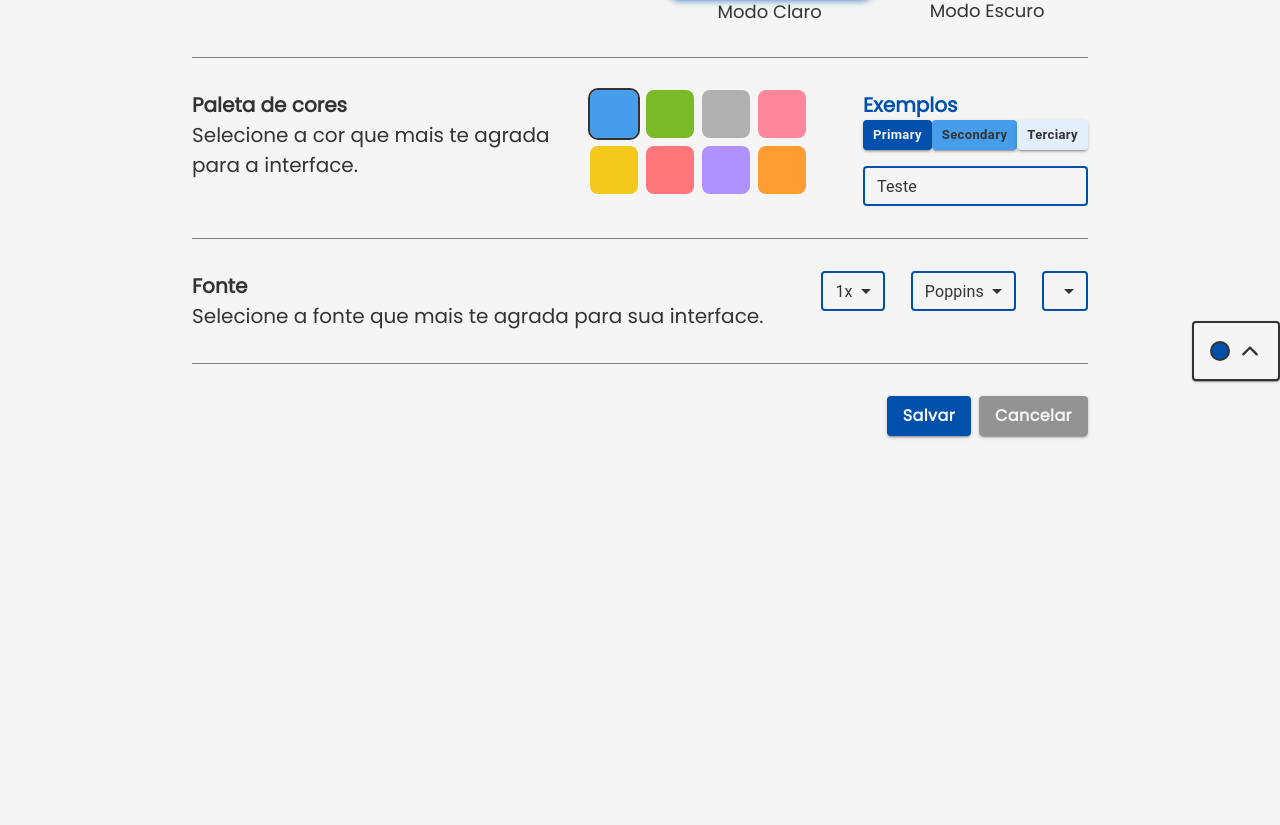
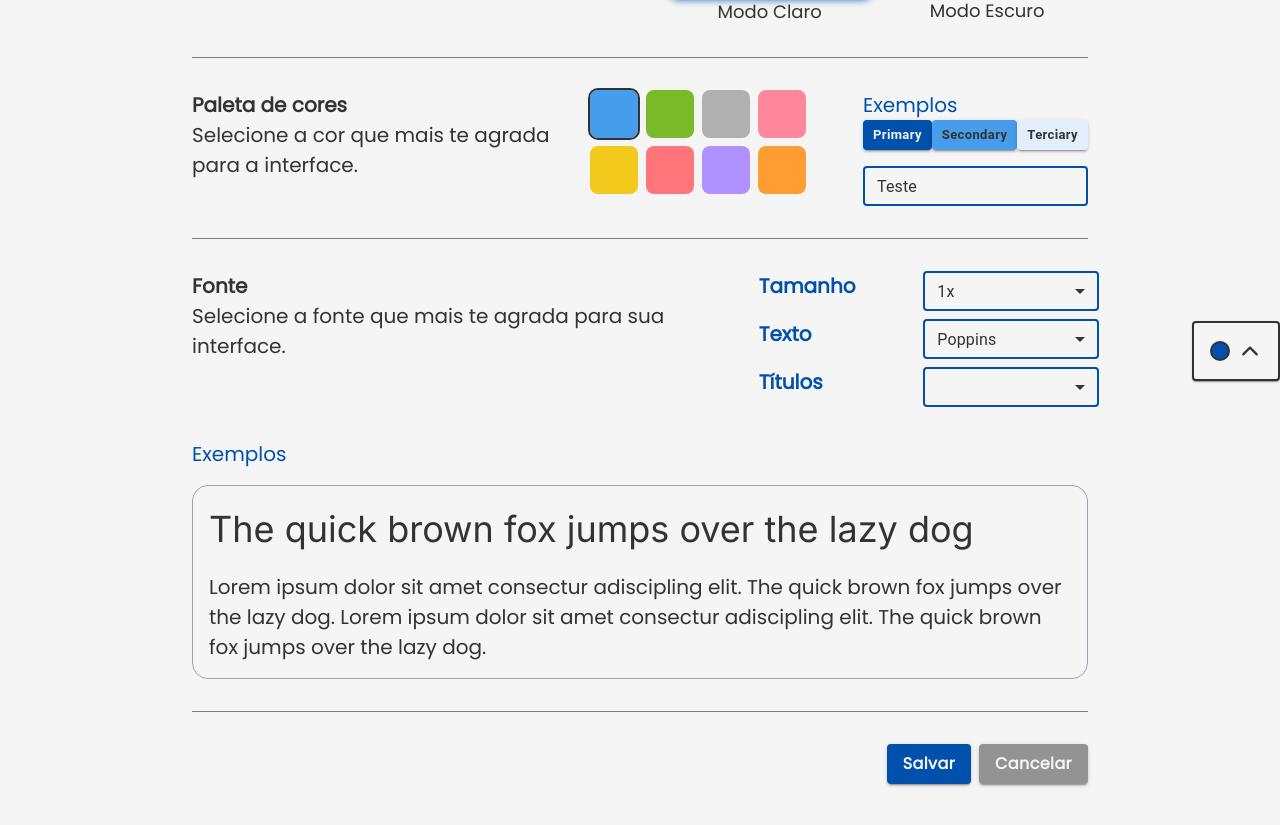
Before and after one commit to Hivqs79/Portal_do_Conselho, a Next.js app in the folder front/app/: page /configurations in a window 1280 px wide. Shown: the part 419-1244 px from the top of the page. Before the commit the page ends 951 px from the top, so only its background shows below. Built offline with nearby package versions, Linux system fonts and the light colour scheme.

Commit message:
:sparkles: feat: Add labels and examples for font configuration

```diff
--- a/front/app/app/configurations/page.tsx
+++ b/front/app/app/configurations/page.tsx
@@ -121,7 +121,7 @@ export default function Config() {
                         </Box>
                     </Box>
                     <Box>
-                        <Typography variant="xl_text_bold" style={{color: colorByMode}} className="!mb-4">Exemplos</Typography>
+                        <Typography variant="xl_text_regular" style={{color: colorByMode}} className="!mb-4">Exemplos</Typography>
                         <Box className="flex flex-row justify-between">
                             <Button variant="contained" size="small" className="h-fit !font-bold" color="primary">
                                 Primary
@@ -138,31 +138,44 @@ export default function Config() {
                 </Box>
             </Box>
             <div style={{backgroundColor: OpacityHex(constrastColor, 0.6)}} className="w-full h-[1px] !my-8" />
-            <Box className="flex flex-col xl:flex-row justify-between xl:items-start ">
+            <Box className="flex flex-col  justify-between">
+                <Box className="flex flex-col xl:flex-row justify-between xl:items-start">
                     <Box className="flex flex-col mb-8 mr-0 xl:mr-8 xl:mb-0">
                         <Typography variant="xl_text_bold">Fonte</Typography>
                         <Typography variant="xl_text_regular">Selecione a fonte que mais te agrada para sua interface.</Typography>
                     </Box>
-                <Box>
-
-                    <Select value={fontMultiplier} size="small" onChange={(e) => {changeFontSize(e.target.value as number); setFontMultiplier(e.target.value as number)} }>
+                    <Box className="grid grid-cols-2 grid-rows-3 gap-y-2  justify-between">
+                        <Typography variant="xl_text_bold" style={{color: colorByMode}} className="!mr-4">Tamanho</Typography>
+                        <Select className="small:!min-w-44" value={fontMultiplier} size="small" onChange={(e) => {changeFontSize(e.target.value as number); setFontMultiplier(e.target.value as number)} }>
                             <MenuItem value={0.5}>0.5x</MenuItem>
                             <MenuItem value={0.75}>0.75x</MenuItem>
                             <MenuItem value={1.0}>1x</MenuItem>
                             <MenuItem value={1.25}>1.25x</MenuItem>
                             <MenuItem value={1.5}>1.5x</MenuItem>
                         </Select>
-                </Box>
-                <Select value={fontFamilyText} size="small" onChange={(e) => {changeFontFamilyText(e.target.value as string); setFontFamilyText(e.target.value as string)} }>
+
+                        <Typography variant="xl_text_bold" style={{color: colorByMode}} className="!mr-4">Texto</Typography>
+                        <Select className="small:!min-w-44" value={fontFamilyText} size="small" onChange={(e) => {changeFontFamilyText(e.target.value as string); setFontFamilyText(e.target.value as string)} }>
                             <MenuItem value="Poppins">Poppins</MenuItem>
                             <MenuItem value="Inter">Inter</MenuItem>
                             <MenuItem value="Merriweather">Merriweather</MenuItem>
                             <MenuItem value="Montserrat">Montserrat</MenuItem>
                         </Select>
-                <Select value={fontFamilyTitle} size="small" onChange={(e) => {changeFontFamilyTitle(e.target.value as string); setFontFamilyTitle(e.target.value as string)} }>
+
+                        <Typography variant="xl_text_bold" style={{color: colorByMode}} className="!mr-4">Títulos</Typography>
+                        <Select className="small:!min-w-44" value={fontFamilyTitle} size="small" onChange={(e) => {changeFontFamilyTitle(e.target.value as string); setFontFamilyTitle(e.target.value as string)} }>
                             <MenuItem value="Lora">Lora</MenuItem>
                             <MenuItem value="Libre Baskerville">Libre Baskerville</MenuItem>
                         </Select>
+                    </Box>
+                </Box>
+                <Box className="mt-8">
+                    <Typography variant="xl_text_regular" style={{color: colorByMode}} >Exemplos</Typography>
+                    <Box className="flex flex-col rounded-2xl p-4 border mt-4 border-gray-400 gap-4 justify-between">
+                        <Typography variant="h4_title">The quick brown fox jumps over the lazy dog</Typography>
+                        <Typography variant="xl_text_regular">Lorem ipsum dolor sit amet consectur adiscipling elit. The quick brown fox jumps over the lazy dog. Lorem ipsum dolor sit amet consectur adiscipling elit. The quick brown fox jumps over the lazy dog.</Typography>
+                    </Box>
+                </Box>
             </Box>
             <div style={{backgroundColor: OpacityHex(constrastColor, 0.6)}} className="w-full h-[1px] !my-8" />
             <Box>
```
Lines whose indentation alone changed are shown as unchanged.
